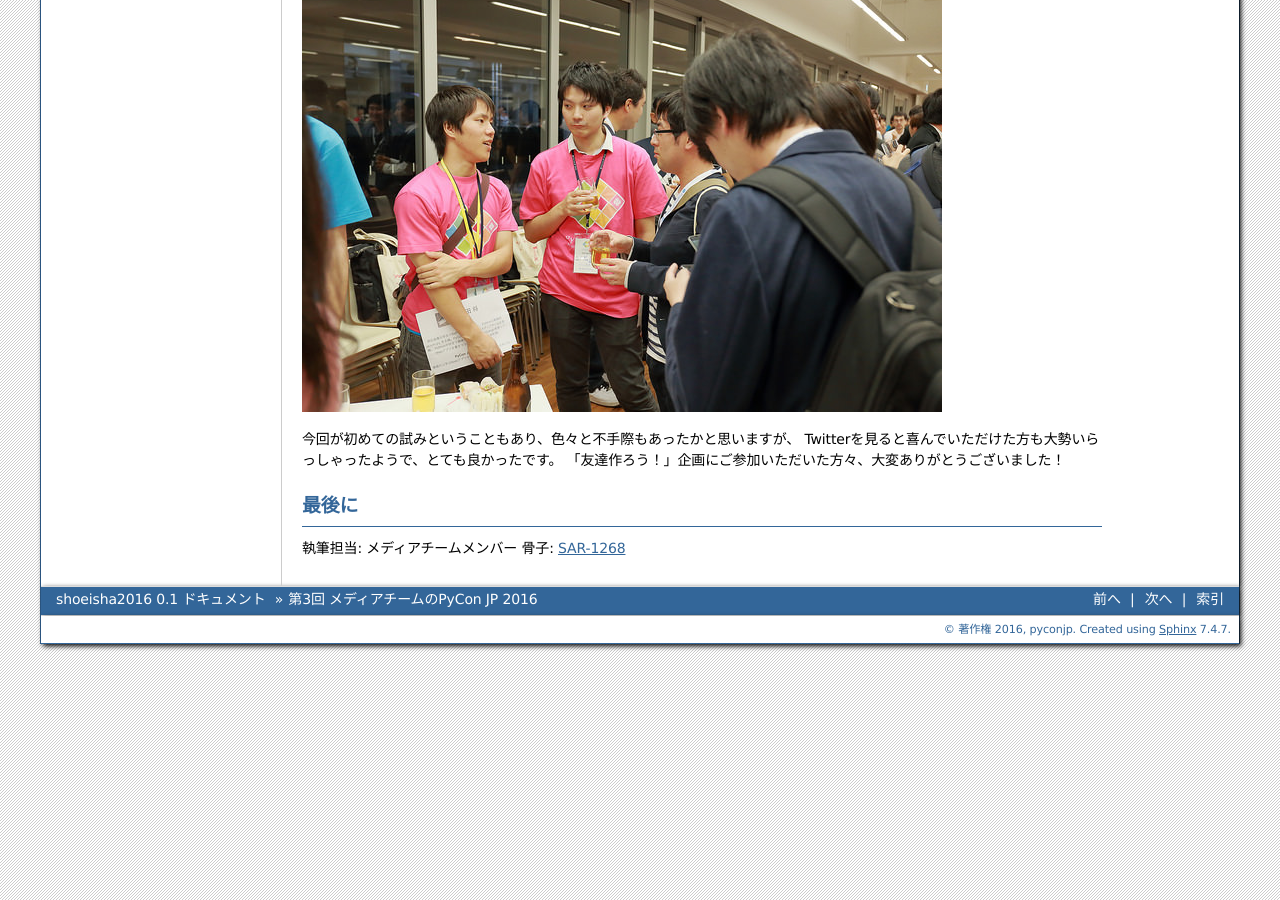
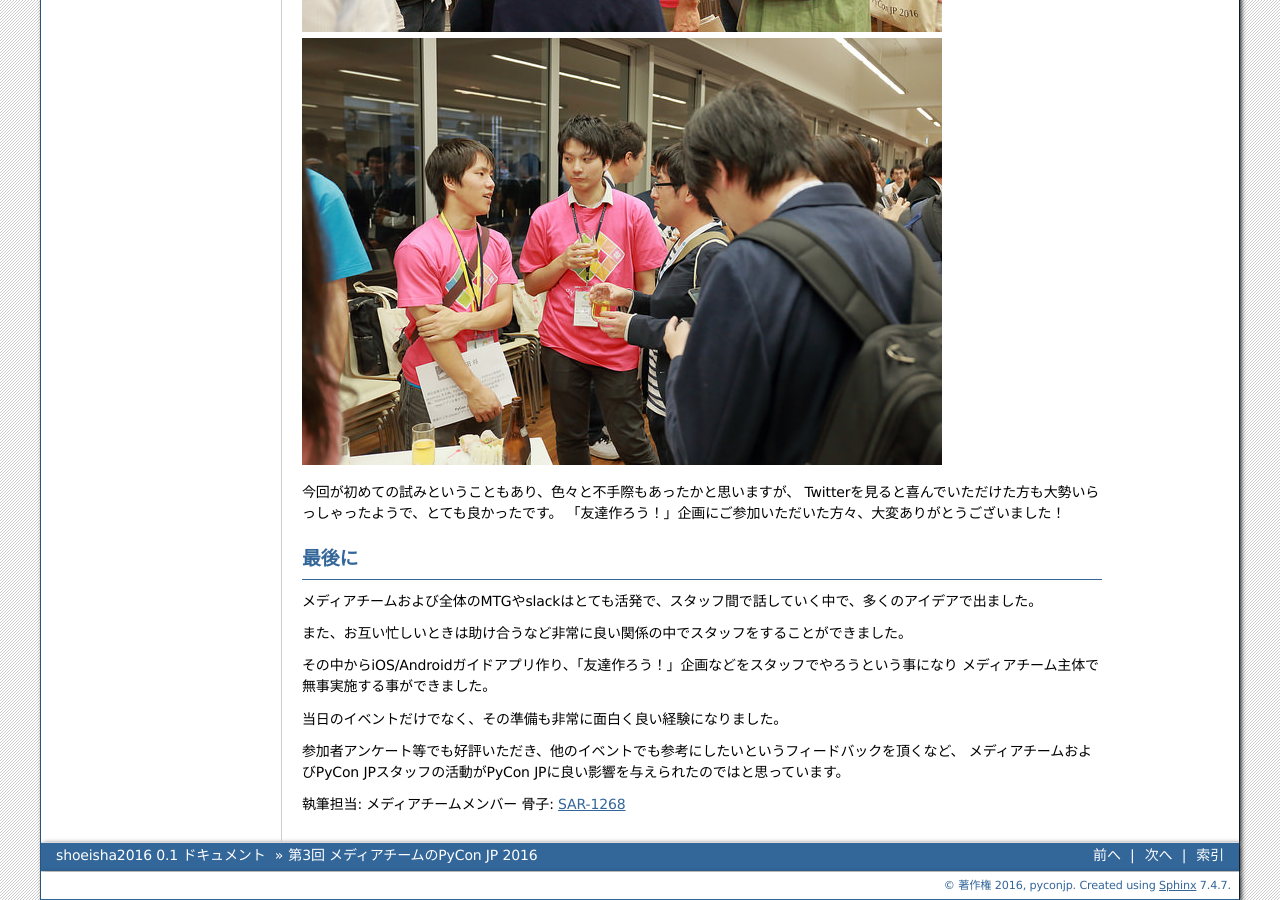
Before and after one commit to pyconjp/shoeisha2016, a Sphinx documentation site: the page built from source/afterreport_03_media.rst, in a window 1280 px wide and 900 px high, scrolled down 8160 px. Built offline with Sphinx 7.4.7, drawn with Linux system fonts in a browser that asks for light colours; some of the changed text lies outside the part shown.

Commit message:
add afterreport_03_media start/end

```diff
--- a/source/afterreport_03_media.rst
+++ b/source/afterreport_03_media.rst
@@ -4,7 +4,10 @@
 
 はじめに
 ===========
-執筆担当: @kimura
+PyCon JP 2016 メディアチーム副座長の吉田です。
+メディアチームは当初の予定はメディアスポンサー関連とWeb関連システムが主なタスクでした。
+
+ここでは、それ以外で実施した、「iOS/Androidガイドアプリ作り」、「友達作ろう！」企画、「撮影」などについて紹介します。
 
 メディアチームのPyCon JP 2016の過ごし方
 ==========================================
@@ -224,5 +227,17 @@ Twitterを見ると喜んでいただけた方も大勢いらっしゃったよ
 
 最後に
 =========
+メディアチームおよび全体のMTGやslackはとても活発で、スタッフ間で話していく中で、多くのアイデアで出ました。
+
+また、お互い忙しいときは助け合うなど非常に良い関係の中でスタッフをすることができました。
+
+その中からiOS/Androidガイドアプリ作り、「友達作ろう！」企画などをスタッフでやろうという事になり
+メディアチーム主体で無事実施する事ができました。
+
+当日のイベントだけでなく、その準備も非常に面白く良い経験になりました。
+
+参加者アンケート等でも好評いただき、他のイベントでも参考にしたいというフィードバックを頂くなど、
+メディアチームおよびPyCon JPスタッフの活動がPyCon JPに良い影響を与えられたのではと思っています。
+
 執筆担当: メディアチームメンバー
 骨子: `SAR-1268 <https://pyconjp.atlassian.net/browse/SAR-1268>`_
```
